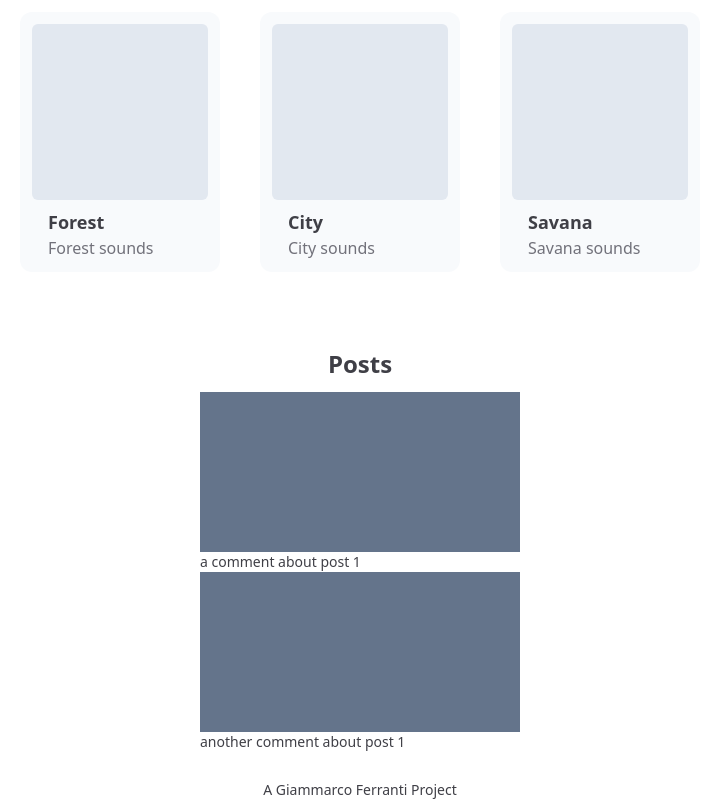
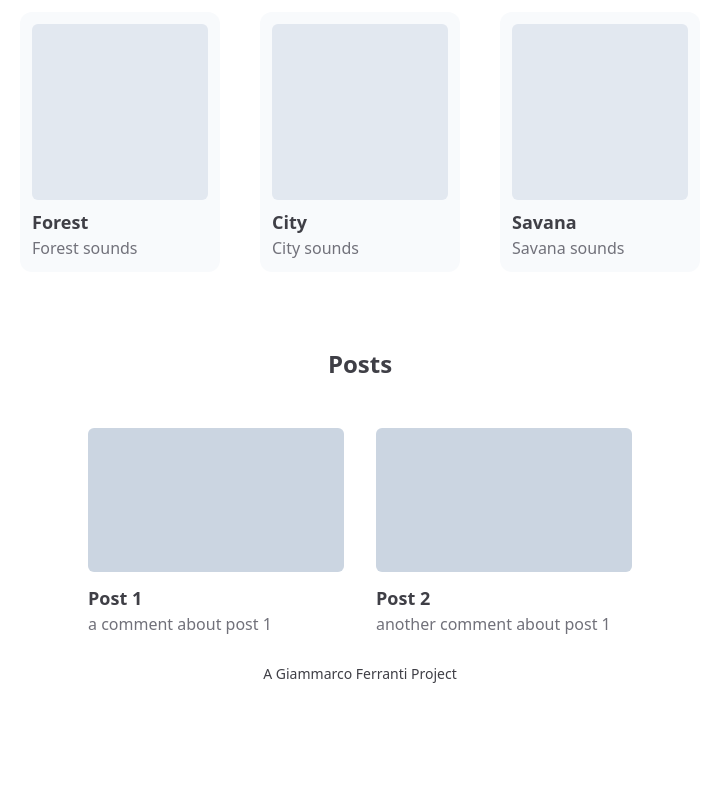
Before and after one commit to Giammarco-Ferranti/Meditation-Web-App, a React (Vite) app: page / in a window 1280 px wide. Shown: the part 596-1396 px from the top of the page, without its empty margins (280-999 px from the left). After the commit the page ends 1280 px from the top, so only its background shows below. Built offline with nearby package versions, Linux system fonts and the light colour scheme; data requests are answered from the project's data file.

Commit message:
creato styling post

```diff
--- a/db.json
+++ b/db.json
@@ -11,8 +11,18 @@
     { "id": "9", "title": "Fire", "description": "Fire sounds" }
   ],
   "comments": [
-    { "id": "1", "text": "a comment about post 1", "postId": "1" },
-    { "id": "2", "text": "another comment about post 1", "postId": "1" }
+    {
+      "id": "1",
+      "title": "Post 1",
+      "text": "a comment about post 1",
+      "postId": "1"
+    },
+    {
+      "id": "2",
+      "title": "Post 2",
+      "text": "another comment about post 1",
+      "postId": "1"
+    }
   ],
   "profile": {
     "name": "typicode"
--- a/src/Layouts/Blog.jsx
+++ b/src/Layouts/Blog.jsx
@@ -1,6 +1,7 @@
 import React from "react";
 import { useQuery } from "react-query";
 import fetchData from "src/Services/proxies/fetchData";
+import BlogCard from "src/components/BlogCard";
 
 const DB__URL = "http://localhost:3000";
 
@@ -32,7 +33,7 @@ const Blog = () => {
         className="
       text-2xl
       font-semibold
-      mb-3
+      mb-12
       "
       >
         Posts
@@ -42,21 +43,12 @@ const Blog = () => {
         className="
       grid
       grid-cols-1
+      gap-8
+      sm:grid-cols-2
       "
       >
         {data.map((comments) => {
-          return (
-            <div key={comments.id}>
-              <div
-                className="
-           bg-slate-500
-          h-40
-          w-80
-          "
-              ></div>
-              <h1>{comments.text}</h1>
-            </div>
-          );
+          return <BlogCard key={comments.id} comments={comments} />;
         })}
       </div>
     </div>
--- /dev/null
+++ b/src/components/BlogCard.jsx
@@ -0,0 +1,17 @@
+import React from "react";
+
+const BlogCard = ({ comments }) => {
+  return (
+    <div className=" flex flex-col justify-center items-center gap-3 cursor-pointer hover:opacity-80 active:opacity-100 truncate">
+      <div className="w-64 h-36 bg-slate-300 rounded-md"></div>
+      <div className="w-64 ">
+        <h1 className="font-bold text-lg">{comments.title}</h1>
+        <h3 className="font-normal text-base text-text-medium">
+          {comments.text}
+        </h3>
+      </div>
+    </div>
+  );
+};
+
+export default BlogCard;
--- a/src/components/SoundCard.jsx
+++ b/src/components/SoundCard.jsx
@@ -4,7 +4,7 @@ const SoundCard = ({ todo }) => {
   return (
     <div className="bg-slate-50 w-min py-3 px-3 rounded-xl flex xxs:flex-row xs:flex-row sm:flex-col justify-center items-center text-left cursor-pointer hover:opacity-80 active:opacity-100">
       <div className="bg-slate-200 xxs:h-20 xxs:w-20 sm:w-44 sm:h-44 rounded-md"></div>
-      <div className="xxs:pl-3 xxs:w-36 w-44 sm:pt-2 sm:pl-0">
+      <div className="xxs:pl-3 xxs:w-36 sm:w-44 sm:pt-2 sm:pl-0">
         <h1 className="font-bold text-lg">{todo.title}</h1>
         <h3 className="font-normal text-base text-text-medium truncate">
           {todo.description}
```
